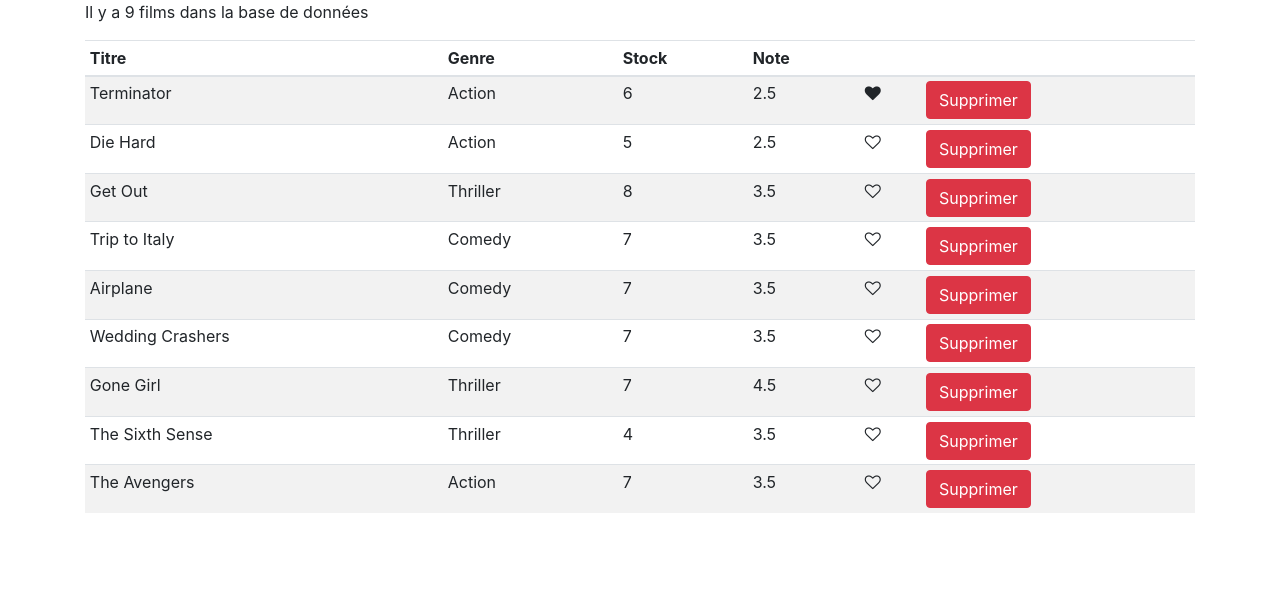
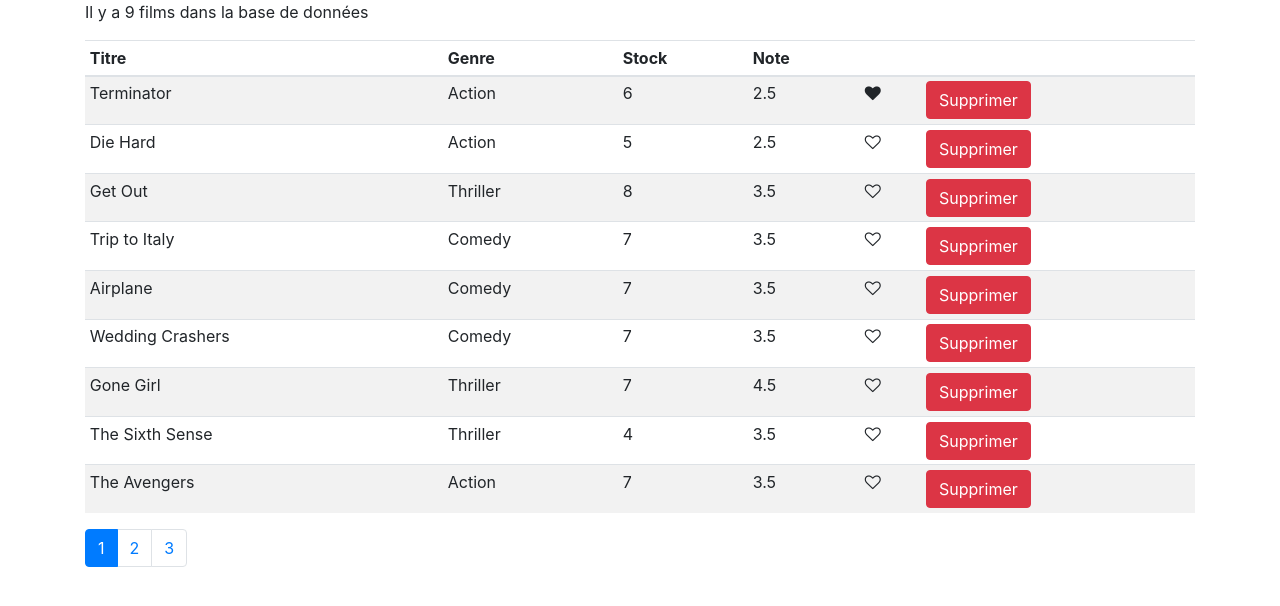
Before and after one commit to petit-lardon/react-movie, a React (Create React App) app: page / in a window 1280 px wide. Shown: the top 606 px of the page. Built offline with nearby package versions, Linux system fonts and the light colour scheme.

Commit message:
implement pagination without datas

```diff
--- a/package.json
+++ b/package.json
@@ -8,6 +8,7 @@
     "@testing-library/user-event": "^12.1.10",
     "bootstrap": "^4.6.0",
     "font-awesome": "^4.7.0",
+    "lodash": "^4.17.21",
     "react": "^17.0.1",
     "react-dom": "^17.0.1",
     "react-scripts": "4.0.2",
--- /dev/null
+++ b/src/components/Pagination.js
@@ -0,0 +1,27 @@
+import React from 'react';
+import _ from 'lodash';
+
+const Pagination = (props) => {
+    const {itemsCount, pageSize, currentPage, onPageChange} = props;
+    const pagesCount = Math.ceil(itemsCount / pageSize);
+    if (pagesCount === 1) return null;
+
+    const pages = _.range(1, pagesCount + 1);
+    console.log('currentPage', currentPage);
+    console.log('pagesCount', pagesCount);
+    console.log('pages', pages);
+
+    return (
+        <nav>
+            <ul className="pagination">
+                {pages.map((p =>
+                    <li className={p === currentPage ? 'page-item active' : 'page-item'} key={p}>
+                        <a href="#" className="page-link" onClick={() => onPageChange(p)}>{p}</a>
+                    </li>
+                ))}
+            </ul>
+        </nav>
+    );
+}
+
+export default Pagination;
--- a/src/components/movies.js
+++ b/src/components/movies.js
@@ -1,10 +1,13 @@
 import React, { Component } from "react";
 import { getMovies } from "../services/fakeMovieService";
 import Like from './Like';
+import Pagination from "./Pagination";
 
 class Movies extends Component {
     state = {
-        movies: getMovies()
+        movies: getMovies(),
+        pageSize: 4,
+        currentPage: 1
     };
 
     handleDelete = (movie) => {
@@ -24,7 +27,16 @@ class Movies extends Component {
         this.setState({movies});
     }
 
+    handlePageChange = (page) => {
+        console.log(page);
+        this.setState({currentPage: page});
+    }
+
     render() {
+        //const movies = this.state.movies.splice(0, this.state.pageSize);
+        //console.log('movies', movies);
+        const { pageSize, currentPage } = this.state;
+
         if (this.state.movies.length === 0) return <p>Pas de film dans la base de données</p>;
 
         return (
@@ -56,6 +68,12 @@ class Movies extends Component {
                         </tbody>
                     </table>
                 </div>
+                <Pagination
+                    itemsCount={this.state.movies.length}
+                    pageSize={pageSize}
+                    currentPage={currentPage}
+                    onPageChange={this.handlePageChange}
+                />
             </React.Fragment>
         )
 
```
Also changed, not shown: 1 other file (tests, documents, lock files or other folders).
